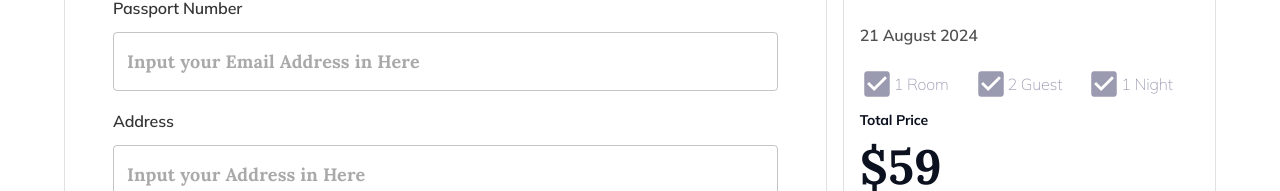
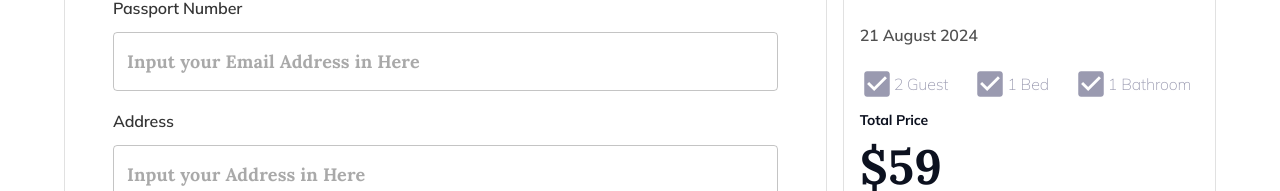
Before and after one commit to Software-Lifecycle-Consultants/slc-open-hms, a Next.js app: page /checkout in a window 1280 px wide. Shown: the part 761-952 px from the top of the page. Built offline with nearby package versions, Linux system fonts and the light colour scheme.

Commit message:
Updated the booking card info with the roomdetails of the selected room

```diff
--- a/components/frontend/checkoutPage/BookingInfo.tsx
+++ b/components/frontend/checkoutPage/BookingInfo.tsx
@@ -35,15 +35,15 @@ const checkBoxTypographyStyle = {
 };
 
 const BookingInfo = () => {
-  // Use roomsData to populate room options
-  const roomOptions = roomsData.map(room => room.roomName);
-
-  // Initialize the selectedRoom state with the first room's name
-  const [selectedRoom, setSelectedRoom] = useState<string>(roomsData[0].roomName);
+  const [selectedRoom, setSelectedRoom] = useState(roomsData[0]);
 
   // Handle dropdown change
   const handleChange = (event: SelectChangeEvent<string>) => {
-    setSelectedRoom(event.target.value);
+    const selectedRoomName = event.target.value;
+    const newSelectedRoom = roomsData.find(room => room.roomName === selectedRoomName);
+    if (newSelectedRoom) {
+      setSelectedRoom(newSelectedRoom);
+    }
   };
 
   return (
@@ -68,7 +68,7 @@ const BookingInfo = () => {
         >
           {/* Image of the room */}
           <Image
-            src={img}
+            src={selectedRoom.roomCoverImage}
             alt={checkoutSeo.bookingInfoImageAlt}
             width={400}
             height={330}
@@ -85,13 +85,13 @@ const BookingInfo = () => {
             <FormControl fullWidth>
               <InputLabel>Room Title</InputLabel>
               <Select
-                value={selectedRoom}
+                value={selectedRoom.roomName}
                 onChange={handleChange}
                 label="Room Title"
               >
-                {roomOptions.map((room, index) => (
-                  <MenuItem key={index} value={room}>
-                    {room}
+                {roomsData.map((room, index) => (
+                  <MenuItem key={index} value={room.roomName}>
+                    {room.roomName}
                   </MenuItem>
                 ))}
               </Select>
@@ -106,7 +106,7 @@ const BookingInfo = () => {
                 "@media (max-width:600px)": { fontWeight: 600 },
               }}
             >
-             {getFormattedDate()}
+              {getFormattedDate()}
             </Typography>
             {/* Check icons */}
             <Box sx={{ display: "flex", alignItems: "center" }}>
@@ -114,7 +114,7 @@ const BookingInfo = () => {
                 sx={{ fontSize: 34, color: "#9A9AB0", marginTop: "1.125rem" }}
               />
               <Typography variant="h4" color="#9A9AB0" marginTop="1.125rem">
-                {bookingInfoCard.checkIcon1}
+                {selectedRoom.checkIcon1Caption}
               </Typography>
               <CheckBoxIcon
                 sx={{
@@ -125,7 +125,7 @@ const BookingInfo = () => {
                 }}
               />
               <Typography variant="h4" color="#9A9AB0" marginTop="1.125rem">
-                {bookingInfoCard.checkIcon2}
+                {selectedRoom.checkIcon2Caption}
               </Typography>
               <CheckBoxIcon
                 sx={{
@@ -136,14 +136,14 @@ const BookingInfo = () => {
                 }}
               />
               <Typography variant="h4" color="#9A9AB0" marginTop="1.125rem">
-                {bookingInfoCard.checkIcon3}
+                {selectedRoom.checkIcon3Caption}
               </Typography>
             </Box>
             {/* Price title */}
             <Typography variant="h5">{bookingInfoCard.priceTitleCaption}</Typography>
             {/* Total price */}
             <Typography variant="h2" marginTop="0.25rem">
-              {bookingInfoCard.price}
+              ${selectedRoom.price}
             </Typography>
           </Box>
         </CardContent>
```
